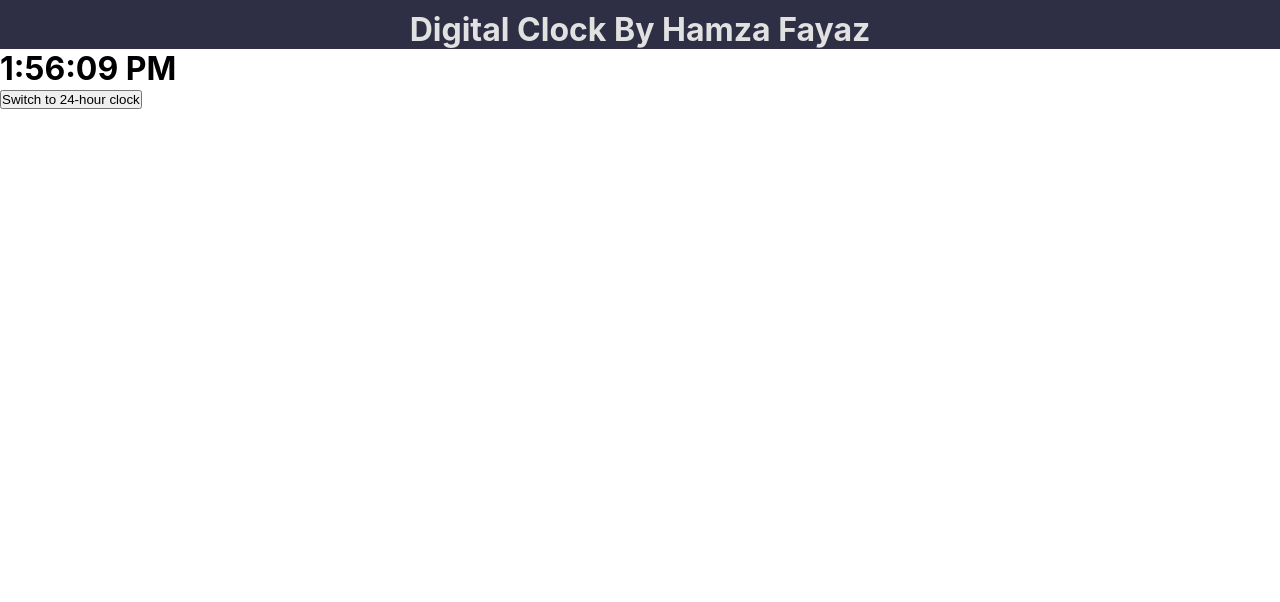
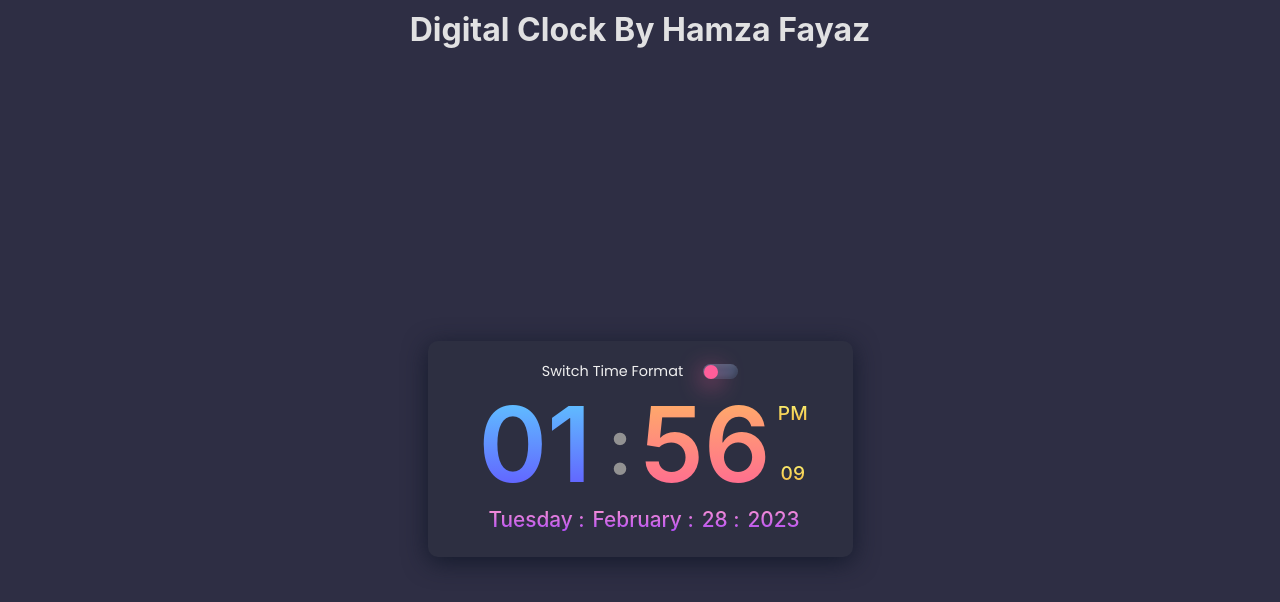
Before and after one commit to hamzahack11/Digital-Clock-using-React-JS, a React (Create React App) app: page / in a window 1280 px wide. Shown: the top 602 px of the page. Built offline with nearby package versions, Linux system fonts and the light colour scheme.

Commit message:
Ditial Clock with React JS

```diff
--- a/package.json
+++ b/package.json
@@ -1,5 +1,5 @@
 {
-  "homepage": "https://hamzahack11.github.io/Digital-Clock-React-JS-App-",
+  "homepage": "https://hamzahack11.github.io/simple-clock",
   "name": "digital-clock",
   "version": "0.1.0",
   "private": true,
--- a/src/Components/Clock.js
+++ b/src/Components/Clock.js
@@ -1,37 +1,94 @@
+
 import React, { useState, useEffect } from 'react';
+import "./Clock.css";
+
 
 function Clock() {
+
   const [time, setTime] = useState(new Date());
   const [is24Hour, setIs24Hour] = useState(false);
+
+
+  const dayNumber = time.getDate();
+  const year = time.getFullYear();
+  const dayName = time.toLocaleString("default", { weekday: "long" });
+  const monthName = time.toLocaleString("default", { month: "long" });
 
   useEffect(() => {
     const interval = setInterval(() => setTime(new Date()), 1000);
     return () => clearInterval(interval);
   }, []);
 
-  const formatTime = (time) => {
+
+
     let hours = time.getHours();
     let minutes = time.getMinutes();
     let seconds = time.getSeconds();
+    let amPm = hours >= 12 ? 'PM' : 'AM';
 
     if (is24Hour) {
-      return `${hours < 10 ? '0' + hours : hours}:${minutes < 10 ? '0' + minutes : minutes}:${seconds < 10 ? '0' + seconds : seconds}`;
-    } else {
-      let amPm = hours >= 12 ? 'PM' : 'AM';
+
+
+      hours = hours < 10 ? '0' + hours : hours;
+      minutes = minutes < 10 ? '0' + minutes : minutes;
+      seconds = seconds < 10 ? '0' + seconds : seconds;
+
+    } else{
+
       hours = hours % 12 || 12;
-      return `${hours}:${minutes < 10 ? '0' + minutes : minutes}:${seconds < 10 ? '0' + seconds : seconds} ${amPm}`;
+      hours = hours < 10 ? '0' + hours : hours;
+      minutes = minutes < 10 ? '0' + minutes : minutes;
+      seconds = seconds < 10 ? '0' + seconds : seconds;
+
     }
-  };
+
+
+
+
+
 
   const toggleTimeFormat = () => {
     setIs24Hour(!is24Hour);
   };
 
   return (
-    <div>
-      <h1>{formatTime(time)}</h1>
-      <button onClick={toggleTimeFormat}>{is24Hour ? 'Switch to 12-hour clock' : 'Switch to 24-hour clock'}</button>
-    </div>
+
+
+      <div className="container">
+        <div className="digital-clock">
+          <ul>
+            <li className="menu-item">
+              <span className="clock-formate-text">Switch Time Format</span>
+              <div
+                onClick={toggleTimeFormat}
+                className={
+                  is24Hour ? "format-switch-btn active " : "format-switch-btn "
+                }
+              ></div>
+            </li>
+          </ul>
+          <div className="time">
+            <span className="hour">{hours}</span>
+            <span className="dots">:</span>
+            <span className="minutes">{minutes}</span>
+            <div className="right-side">
+              <span className="period">{is24Hour ? '' : amPm}</span>
+              <span className="seconds">{seconds}</span>
+            </div>
+          </div>
+
+          <div className="calendar">
+            <span className="day-name">{dayName} :</span>
+            <span className="month-name">{monthName} :</span>
+            <span className="day-number">{dayNumber} :</span>
+            <span className="Year">{year}</span>
+          </div>
+        </div>
+      </div>
+
+
+
+
   );
 }
 
```
